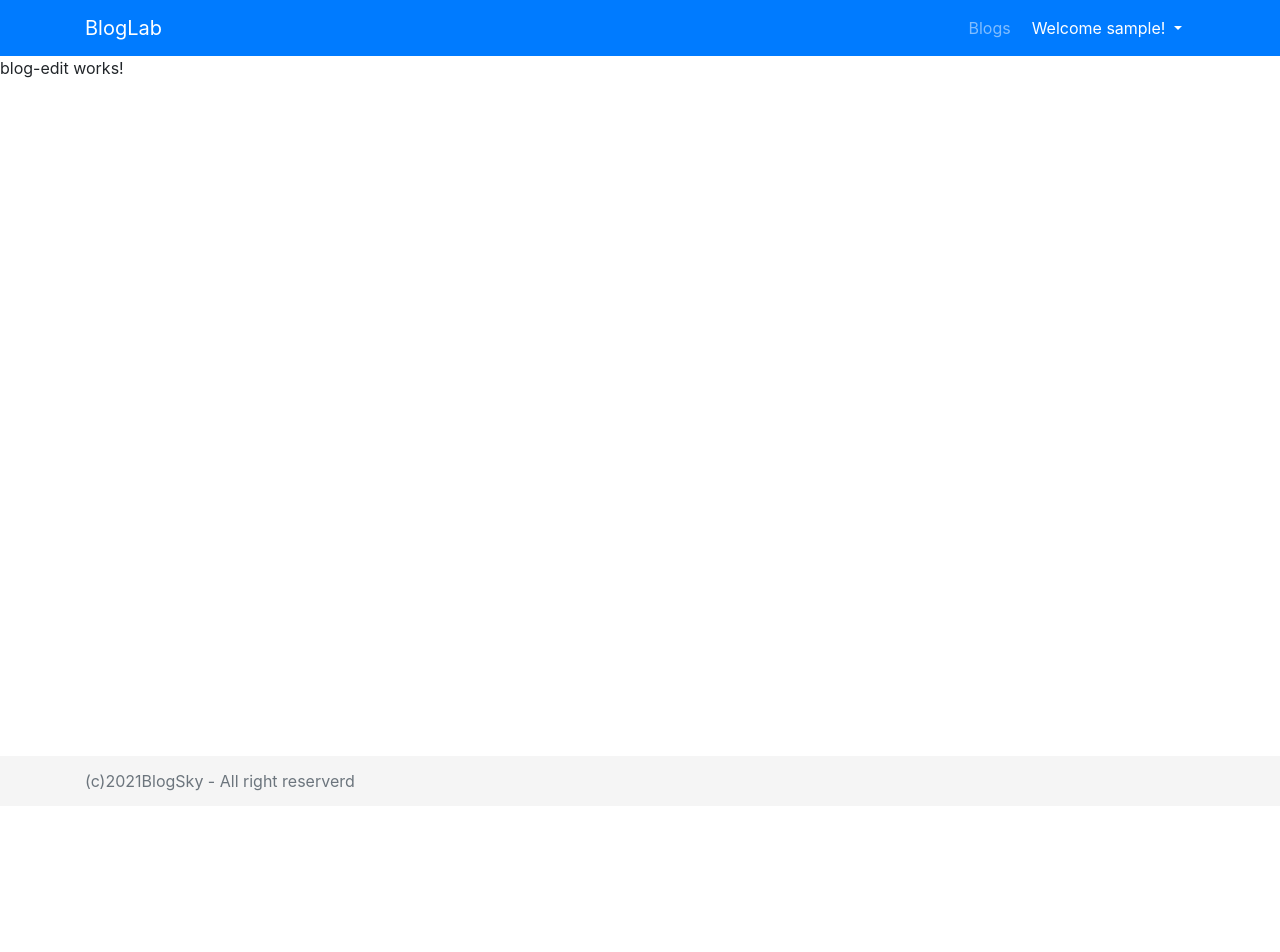
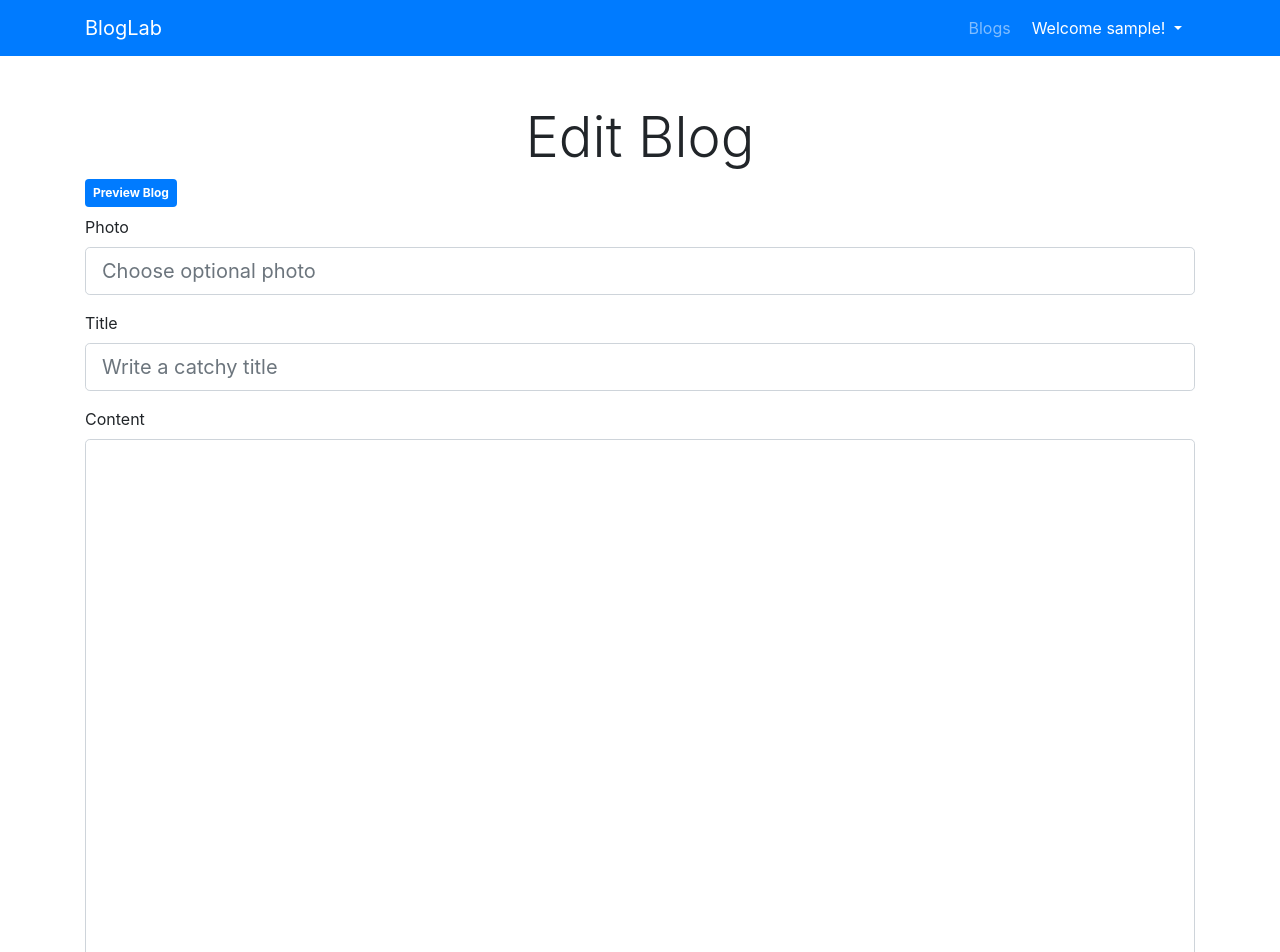
Before and after one commit to onurtaskirancom/BlogSky, an Angular app in the folder BlogSky-UI/: page /dashboard/1 in a window 1280 px wide. Shown: the top 952 px of the page. Before the commit the page ends 806 px from the top, so only its background shows below. Built offline with nearby package versions, Linux system fonts and the light colour scheme; no server answers; sample sign-in values are in the browser's storage.

Commit message:
Blog edit and dashboard components created

```diff
--- a/BlogSky-UI/src/app/app.module.ts
+++ b/BlogSky-UI/src/app/app.module.ts
@@ -4,6 +4,7 @@
 import { FormsModule, ReactiveFormsModule } from '@angular/forms';
 import { BsDropdownModule } from 'ngx-bootstrap/dropdown';
 import { CollapseModule } from 'ngx-bootstrap/collapse';
+import { TypeaheadModule } from 'ngx-bootstrap/typeahead';
 
 import { ToastrModule } from 'ngx-toastr';
 import { AppRoutingModule } from './app-routing.module';
@@ -61,7 +62,8 @@
       positionClass: 'toast-bottom-right'
     }),
     BsDropdownModule.forRoot(),
-    CollapseModule.forRoot()
+    CollapseModule.forRoot(),
+    TypeaheadModule.forRoot()
   ],
   providers: [
     HttpClient,
--- a/BlogSky-UI/src/app/components/blog-components/blog-edit/blog-edit.component.html
+++ b/BlogSky-UI/src/app/components/blog-components/blog-edit/blog-edit.component.html
@@ -1 +1,85 @@
-<p>blog-edit works!</p>
+<div class="container">
+
+    <div class="d-flex justify-content-center">
+        <h1 class="display-4 mt-5">{{ isNew() ? 'Create' : 'Edit' }} Blog</h1>
+    </div>
+
+    <a *ngIf="!isNew()" routerLink="/blogs/{{blogForm.get('blogId').value}}"
+        class="badge badge-primary mb-2 p-2">
+        Preview Blog
+    </a>
+
+    <form [formGroup]="blogForm" (ngSubmit)="onSubmit()">
+
+        <div class="form-group">
+            <label for="photo">Photo</label>
+
+            <input
+                formControlName="photoDescription"
+                [typeahead]="userPhotos"
+                typeaheadOptionField="description"
+                [typeaheadScrollable]="true"
+                [typeaheadOptionsInScrollableView]="5"
+                (typeaheadOnSelect)="onSelect($event)"
+                placeholder="Choose optional photo"
+                class="form-control form-control-lg"
+                id="photo">
+        </div>
+
+        <div class="form-group">
+
+            <label for="title">Title</label>
+
+            <input
+                type="text"
+                [ngClass]="{'is-invalid' : hasErrors('title') && isTouched('title'),
+                            'is-valid' : !hasErrors('title') && isTouched('title')}"
+                class="form-control form-control-lg"
+                formControlName="title"
+                placeholder="Write a catchy title"
+                id="title">
+
+            <div *ngIf="hasError('title', 'required')" class="invalid-feedback">
+                Title is required
+            </div>
+
+            <div *ngIf="hasError('title', 'minlength') || hasError('title', 'maxlength')"
+                class="invalid-feedback">
+                Must be between 10-50 characters
+            </div>
+        </div>
+
+        <div class="form-group">
+
+            <label for="content">Content</label>
+
+            <textarea
+                [ngClass]="{'is-invalid' : hasErrors('content') && isTouched('content'),
+                            'is-valid' : !hasErrors('content') && isTouched('content')}"
+                class="form-control form-control-lg"
+                formControlName="content"
+                id="content"
+                rows="20"></textarea>
+
+            <div *ngIf="hasError('content', 'required')" class="invalid-feedback">
+                Content is required
+            </div>
+
+            <div *ngIf="hasError('content', 'minlength') || hasError('content', 'maxlength')"
+                class="invalid-feedback">
+                Must be between 300-5000 characters
+            </div>
+        </div>
+
+        <button class="btn bg-primary text-light mr-2" [disabled]="!blogForm.valid && !!blogForm.pristine">
+            Save
+        </button>
+
+        <button class="btn btn-danger text-light" *ngIf="!!getPhoto(blogForm.get('photoId').value)"
+            (click)="detachPhoto()">
+            Detach Photo
+        </button>
+
+    </form>
+
+</div>
--- a/BlogSky-UI/src/app/components/blog-components/blog-edit/blog-edit.component.ts
+++ b/BlogSky-UI/src/app/components/blog-components/blog-edit/blog-edit.component.ts
@@ -1,4 +1,13 @@
 import { Component, OnInit } from '@angular/core';
+import { FormBuilder, FormGroup, Validators } from '@angular/forms';
+import { ActivatedRoute } from '@angular/router';
+import { TypeaheadMatch } from 'ngx-bootstrap/typeahead';
+import { ToastrService } from 'ngx-toastr';
+import { BlogCreate } from 'src/app/models/blog/blog-create.model';
+import { Blog } from 'src/app/models/blog/blog.model';
+import { Photo } from 'src/app/models/photo/photo.models';
+import { BlogService } from 'src/app/services/blog.service';
+import { PhotoService } from 'src/app/services/photo.service';
 
 @Component({
   selector: 'app-blog-edit',
@@ -7,9 +16,117 @@
 })
 export class BlogEditComponent implements OnInit {
 
-  constructor() { }
+  blogForm: FormGroup;
+  confirmImageDelete: boolean = false;
+  userPhotos: Photo[] = [];
+
+  constructor(
+    private route: ActivatedRoute,
+    private formBuilder: FormBuilder,
+    private blogService: BlogService,
+    private photoService: PhotoService,
+    private toastr: ToastrService
+
+  ) { }
 
   ngOnInit(): void {
+
+    const blogId = parseInt(this.route.snapshot.paramMap.get('id'));
+
+    this.blogForm = this.formBuilder.group({
+      blogId: [blogId],
+      title: ['', [
+        Validators.required,
+        Validators.minLength(10),
+        Validators.maxLength(50)
+      ]],
+      content : ['',[
+        Validators.required,
+        Validators.minLength(300),
+        Validators.maxLength(5000),
+        ]],
+        photoDescription: [null],
+        photoId: [null]
+    });
+
+    this.photoService.getByApplicationUserId().subscribe(userPhotos => {
+      this.userPhotos = userPhotos;
+    });
+
+    if (!!blogId && blogId !== -1) {
+      this.blogService.get(blogId).subscribe(blog => {
+        this.updateForm(blog);
+      });
+    }
+  }
+
+  getPhoto(photoId: number) {
+    for (let i=0; i<this.userPhotos.length; i++) {
+      if(this.userPhotos[i].photoId = photoId) {
+        return this.userPhotos[i];
+      }
+    }
+
+    return null;
+  }
+
+  isTouched(field: string) {
+    return this.blogForm.get(field).touched;
+  }
+
+  hasErrors(field: string) {
+    return this.blogForm.get(field).errors;
+  }
+
+  hasError(field: string, error: string) {
+    return !!this.blogForm.get(field).hasError(error);
+  }
+
+  isNew() {
+    return parseInt(this.blogForm.get('blogId').value) === -1;
+  }
+
+  detachPhoto() {
+    this.blogForm.patchValue({
+      photoId: null,
+      photoDescription: null
+    });
+  }
+
+  updateForm(blog: Blog) {
+    let photoDescription = this.getPhoto(blog.photoId)?.description;
+
+    this.blogForm.patchValue({
+      blogId: blog.blogId,
+      title: blog.title,
+      content: blog.content,
+      photoId: blog.photoId,
+      photoDescription: photoDescription
+    });
+  }
+
+  onSelect(event: TypeaheadMatch): void {
+    let chosenPhoto: Photo = event.item;
+
+    this.blogForm.patchValue({
+      photoId: chosenPhoto.photoId,
+      photoDescription: chosenPhoto.description
+    });
+  }
+
+  onSubmit() {
+
+    let blogCreate: BlogCreate = new BlogCreate(
+      this.blogForm.get("blogId").value,
+      this.blogForm.get("title").value,
+      this.blogForm.get("content").value,
+      this.blogForm.get("photoId").value
+    );
+
+    this.blogService.create(blogCreate).subscribe(createdBlog => {
+      this.updateForm(createdBlog);
+      this.toastr.info("Blog saved.");
+    })
   }
 
 }
--- a/BlogSky-UI/src/app/components/dashboard/dashboard.component.html
+++ b/BlogSky-UI/src/app/components/dashboard/dashboard.component.html
@@ -1 +1,71 @@
-<p>dashboard works!</p>
+<div class="container">
+
+    <div class="d-flex justify-content-center">
+        <h1 class="display-4 mt-5">Dashboard</h1>
+    </div>
+
+    <ng-template #noblogs>
+
+        <div class="d-flex justify-content-center">
+            <h3 class="text-dark mt-3">You don't have any blogs yet...</h3>
+        </div>
+
+        <button class="btn btn-lg btn-outline-primary mt-4 mb-4" (click)="createBlog()">
+            New Blog
+        </button>
+
+    </ng-template>
+
+    <ng-template [ngIf]="userBlogs.length > 0" [ngIfElse]="noblogs">
+
+        <button class="btn btn-lg btn-outline-primary mt-4 mb-4" (click)="createBlog()">
+            New Blog
+        </button>
+
+        <table class="table table-hover table-striped">
+            <thead>
+                <tr>
+                    <th>Title</th>
+                    <th>Snippet</th>
+                    <th>Action</th>
+                </tr>
+            </thead>
+            <tbody>
+                <tr *ngFor="let userBlog of userBlogs">
+                    <td>
+                        {{ userBlog.title | summary:30 }}
+                    </td>
+                    <td>
+                        {{ userBlog.content | summary:90 }}
+                    </td>
+                    <td>
+                        <button class="btn btn-info d-inline mr-1" (click)="editBlog(userBlog.blogId)">
+                            Edit
+                        </button>
+
+                        <button
+                            *ngIf="!userBlog.deleteConfirm"
+                            class="btn btn-danger d-inline" (click)="confirmDelete(userBlog)">
+                            Delete
+                        </button>
+
+                        <div *ngIf="!!userBlog.deleteConfirm">
+                            Sure?
+
+                            <button class="btn btn-link p-1" (click)="deleteConfirmed(userBlog, userBlogs)">
+                                Yes
+                            </button>
+
+                            <button class="btn btn-link p-1" (click)="cancelDeleteConfirm(userBlog)">
+                                No
+                            </button>
+
+                        </div>
+                    </td>
+                </tr>
+            </tbody>
+        </table>
+
+    </ng-template>
+
+</div>
--- a/BlogSky-UI/src/app/components/dashboard/dashboard.component.ts
+++ b/BlogSky-UI/src/app/components/dashboard/dashboard.component.ts
@@ -1,4 +1,9 @@
 import { Component, OnInit } from '@angular/core';
+import { Router } from '@angular/router';
+import { ToastrService } from 'ngx-toastr';
+import { Blog } from 'src/app/models/blog/blog.model';
+import { AccountService } from 'src/app/services/account.service';
+import { BlogService } from 'src/app/services/blog.service';
 
 @Component({
   selector: 'app-dashboard',
@@ -7,9 +12,57 @@
 })
 export class DashboardComponent implements OnInit {
 
-  constructor() { }
+  userBlogs: Blog[];
+
+  constructor(
+    private blogService: BlogService,
+    private router: Router,
+    private toastr: ToastrService,
+    private accountService: AccountService
+  ) { }
 
   ngOnInit(): void {
+    this.userBlogs = [];
+
+    let currentApplicationUserId = this.accountService.currentUserValue.applicationUserId;
+
+    this.blogService.getByApplicationUserId(currentApplicationUserId).subscribe(userBlogs => {
+      this.userBlogs = userBlogs;
+    });
   }
 
+  confirmDelete(blog: Blog) {
+    blog.deleteConfirm = true;
+  }
+
+  cancelDeleteConfirm(blog: Blog) {
+    blog.deleteConfirm = false;
+  }
+
+  deleteConfirmed(blog: Blog, blogs: Blog[]) {
+    this.blogService.delete(blog.blogId).subscribe(() => {
+
+      let index = 0;
+
+      for (let i=0; i<blogs.length; i++) {
+        if (blogs[i].blogId === blog.blogId) {
+          index = i;
+        }
+      }
+
+      if (index > -1) {
+        blogs.splice(index, 1);
+      }
+
+      this.toastr.info("Blog deleted.");
+    });
+  }
+
+  editBlog(blogId: number) {
+    this.router.navigate([`/dashboard/${blogId}`]);
+  }
+
+  createBlog() {
+    this.router.navigate(['/dashboard/-1']);
+  }
 }
```
Also changed, not shown: 1 other file (tests, documents, lock files or other folders).
